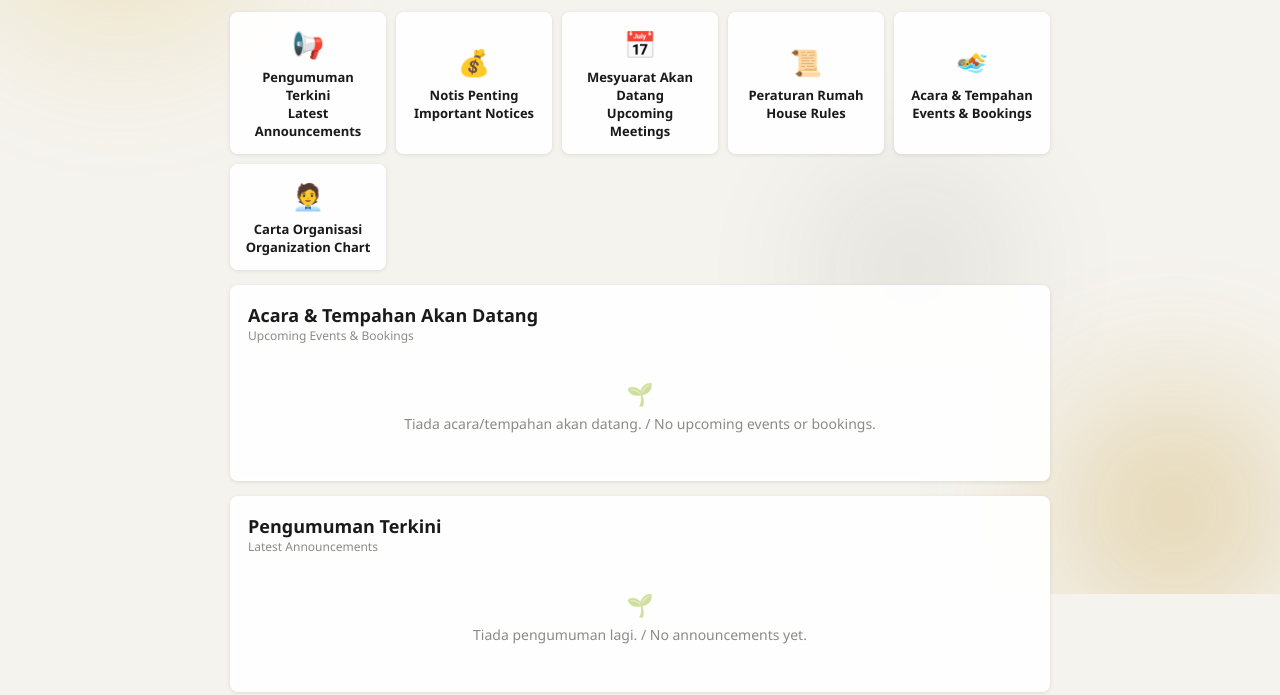
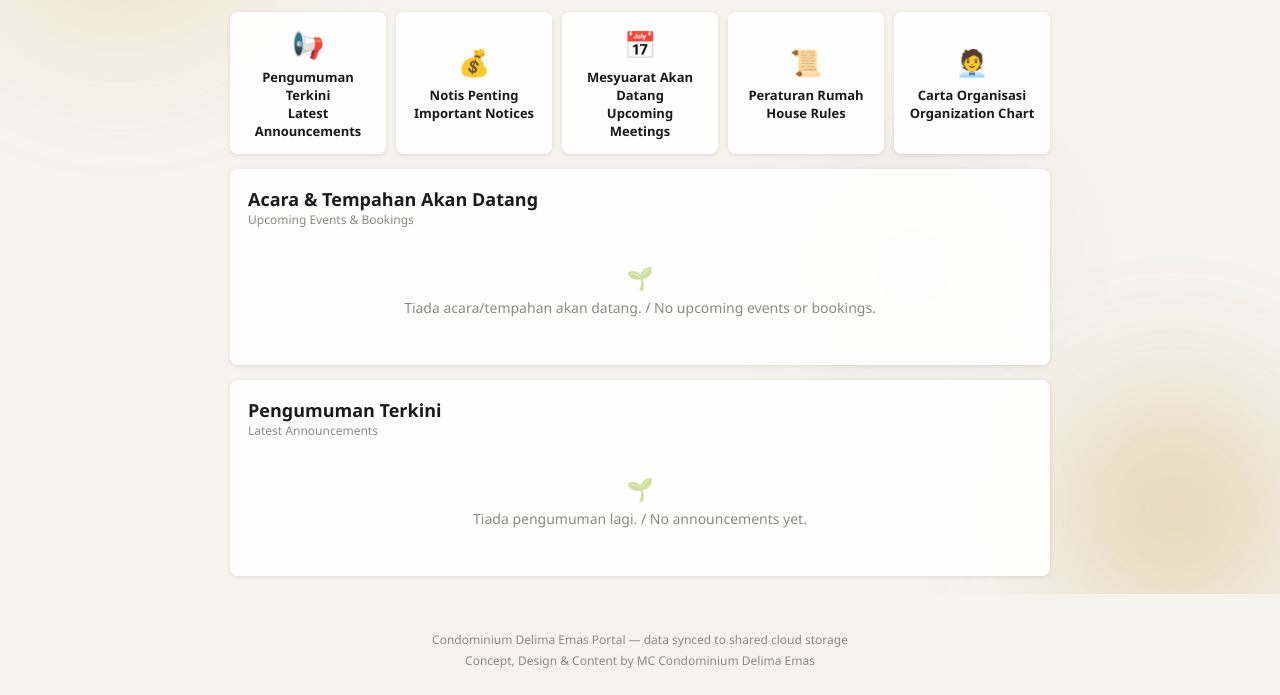
Before and after one commit to condominiumdelimaemas/communityportal, a plain HTML site: page index.html in a window 1280 px wide. Shown: the part 206-901 px from the top of the page. Drawn offline with Linux system fonts and the light colour scheme; no server answers.

Commit message:
Update index.html

```diff
--- a/index.html
+++ b/index.html
@@ -348,7 +348,7 @@
       <button class="tile" data-target="maintenance-fee"><span class="icon">💰</span>Notis Penting<br><span class="en">Important Notices</span></button>
       <button class="tile" data-target="minutes"><span class="icon">📅</span>Mesyuarat Akan Datang<br><span class="en">Upcoming Meetings</span></button>
       <button class="tile" data-target="houserules"><span class="icon">📜</span>Peraturan Rumah<br><span class="en">House Rules</span></button>
-      <button class="tile" data-target="booking"><span class="icon">🏊</span>Acara &amp; Tempahan<br><span class="en">Events &amp; Bookings</span></button>
+
       <button class="tile" data-target="visitorpass" style="display:none;"><span class="icon">🪪</span>Pas Pelawat<br><span class="en">Visitor Pass</span></button>
       <button class="tile" data-target="orgchart"><span class="icon">🧑‍💼</span>Carta Organisasi<br><span class="en">Organization Chart</span></button>
     </div>
```
